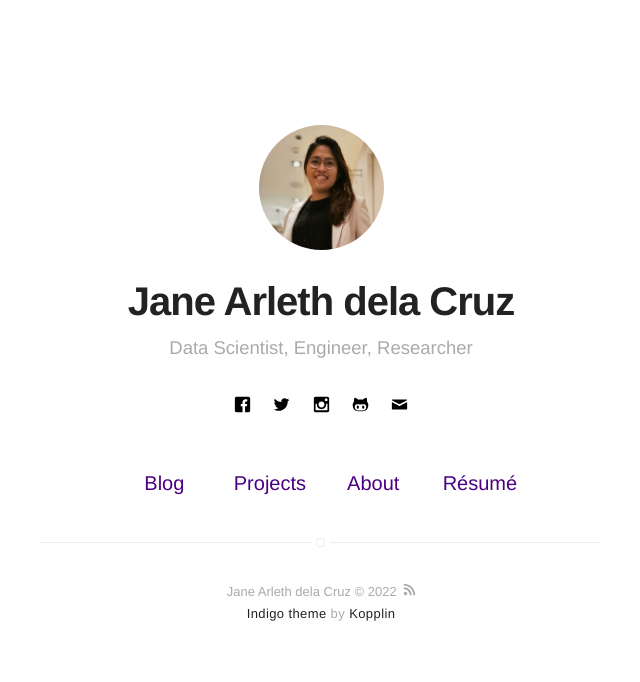
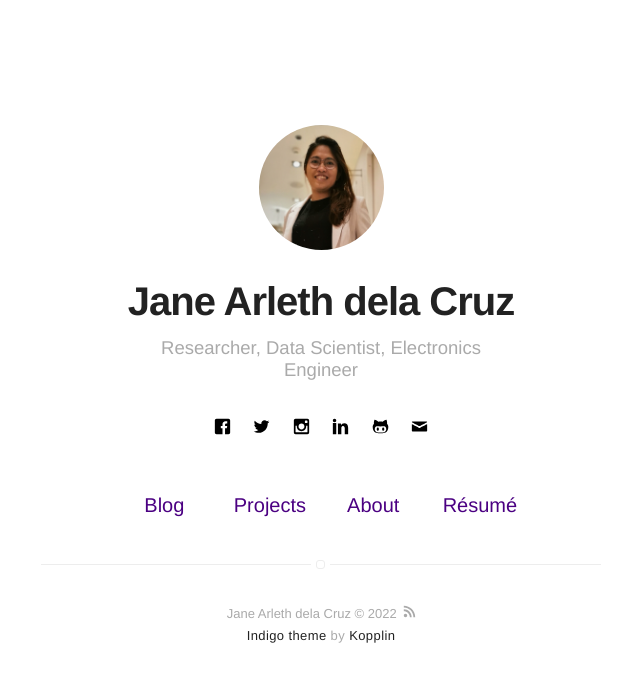
Before and after one commit to arlethitgo/learnmore, a Jekyll site: the page built from index.html, in a window 1280 px wide. Shown: the top 682 px of the page, without its empty margins (319-959 px from the left). Built offline with Jekyll 4.4.1, drawn with Linux system fonts in a browser that asks for light colours.

Commit message:
Updated Front Page

```diff
--- a/_config.yml
+++ b/_config.yml
@@ -1,6 +1,6 @@
 # main text of home
 name: Jane Arleth dela Cruz
-bio: Data Scientist, Engineer, Researcher
+bio: Researcher, Data Scientist, Electronics Engineer
 
 # twitter summary info
 description: A blog about technology and stuff related
@@ -38,7 +38,7 @@ facebook: janearlethitgo
 twitter: janearlethitgo
 instagram: janearlethitgo
 # pinterest: mypinterest
-# linkedin: mylinkedin
+linkedin: janearlethdelacruz
 # youtube: myyoutube
 # spotify: myspotify
 github: arlethitgo
@@ -50,7 +50,7 @@ github: arlethitgo
 # medium: medium
 # vimeo: myvimeo
 # lanyrd: mylanyrd
-email: jane.delacruz@obf.ateneo.edu
+email: arleth23.delacruz@gmail.com
 
 authors:
   johndoe:
```
